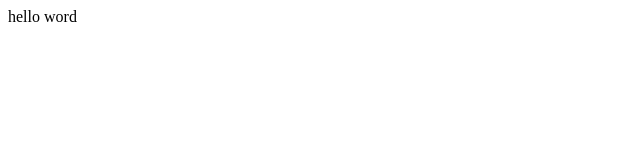
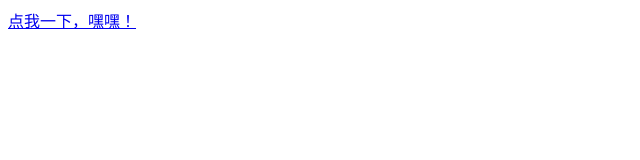
Before and after one commit to linmoran/linmoran.github.io, a plain HTML site: page index.html in a window 1280 px wide. Shown: the whole page, without its empty margins (0-640 px from the left). Drawn offline with Linux system fonts and the light colour scheme.

```diff
--- a/index.html
+++ b/index.html
@@ -2,9 +2,9 @@
 <html>
 	<head>
 		<meta charset="utf-8" />
-		<title>hello</title>
+		<title>林墨染</title>
 	</head>
 	<body>
-		hello word
+		<a href="view/show.html">点我一下，嘿嘿！</a>
 	</body>
 </html>
```
Also changed, not shown: view/show.html (added).
